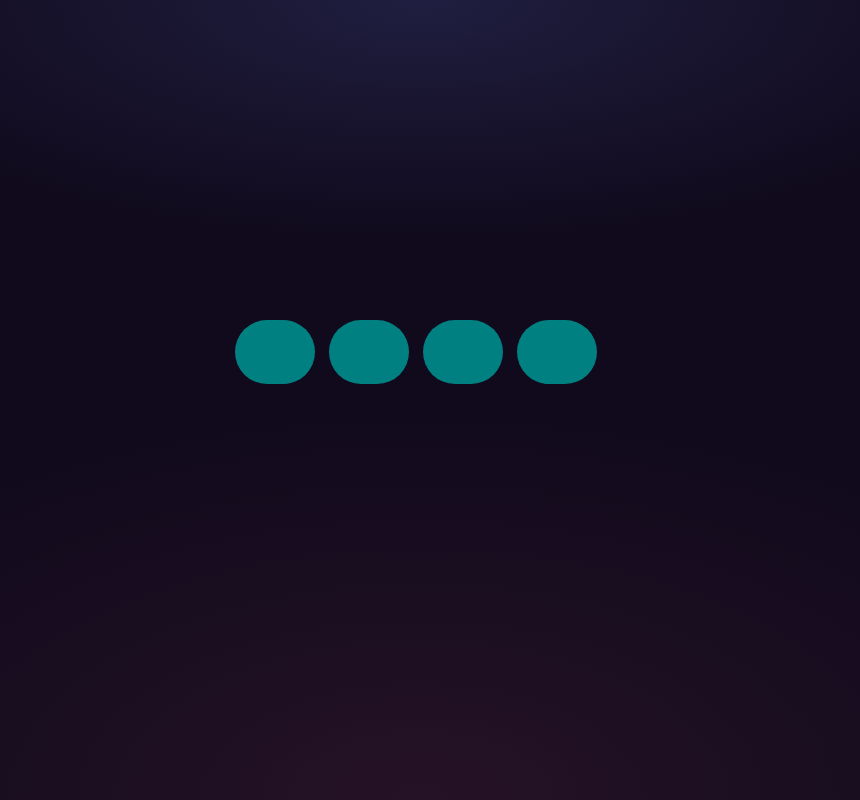
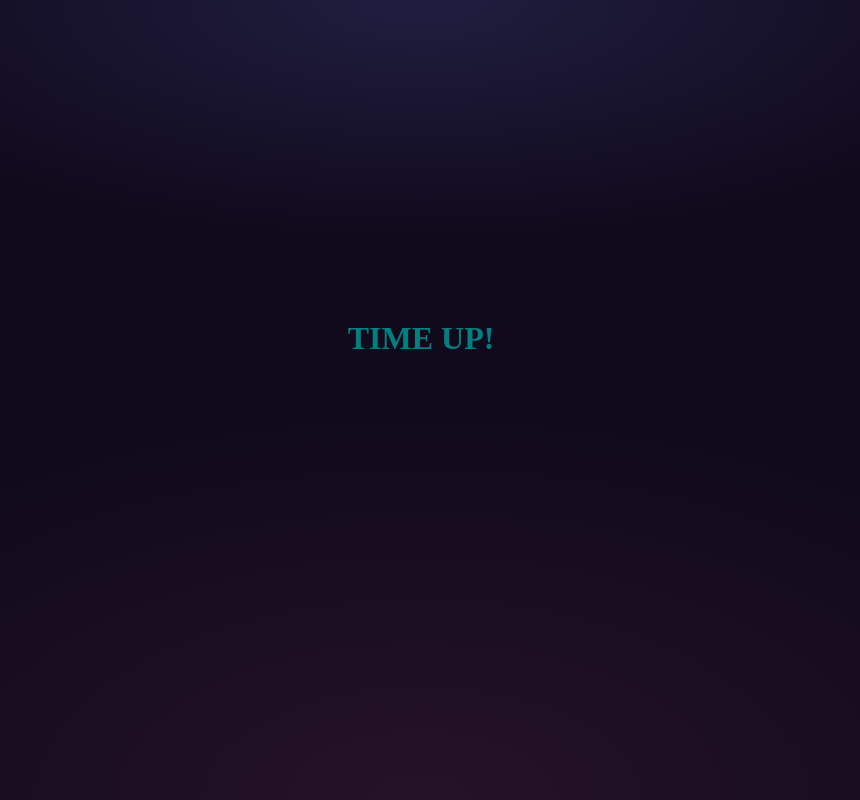
Before and after one commit to JoelEkpenyong/countdown, a plain HTML site: page index.html in a window 1280 px wide. Shown: the whole page, without its empty margins (219-1079 px from the left). Drawn offline with nearby package versions, Linux system fonts and the light colour scheme.

Commit message:
Update index.html

```diff
--- a/index.html
+++ b/index.html
@@ -17,6 +17,6 @@
     </section>
 
 
-<script src="assets/javascript/app.js"></script>
+<script src="app.js"></script>
 </body>
 </html>
```
